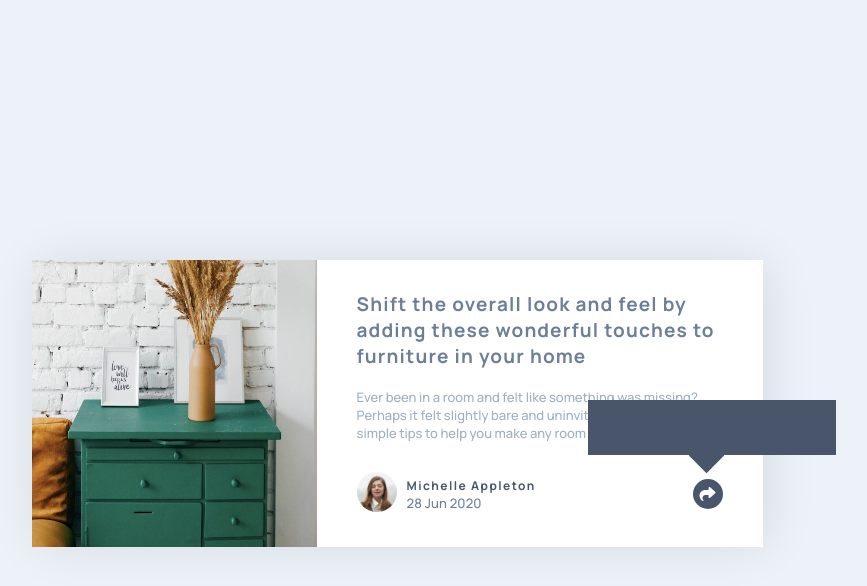
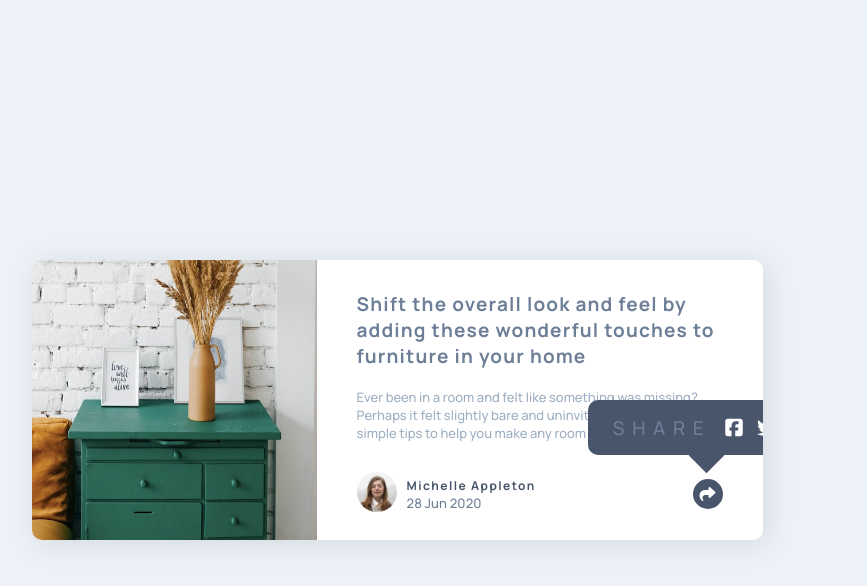
Before and after one commit to carmo-sousa/article-preview-component, a plain HTML site: page index.html in a window 1280 px wide. Both pictures are taken after a click on the element 950 px from the left and 494 px from the top of the page. Shown: the whole page, without its empty margins (243-1110 px from the left). Drawn offline with Linux system fonts and the light colour scheme.

Commit message:
Layout desktop finalizado

```diff
--- a/index.html
+++ b/index.html
@@ -37,6 +37,10 @@
         </div>
 
         <div class="card-social">
+          <p class="text">share</p>
+          <i class="fab fa-facebook-square"></i>
+          <i class="fab fa-twitter"></i>
+          <i class="fab fa-pinterest"></i>
           <div class="square"></div>
         </div>
       </div>
--- a/scss/index.scss
+++ b/scss/index.scss
@@ -13,45 +13,46 @@ body {
   background-color: $LightGrayishBlue;
 
   .root {
+    align-items: center;
     display: flex;
+    height: 100%;
     justify-content: center;
-    align-items: center;
     width: 100%;
-    height: 100%;
 
     .card {
-      width: 731px;
-      height: 280px;
       background-color: #ffffff;
       border-radius: 10px;
-      // overflow: hidden;
-      box-shadow: 4px 4px 50px rgba($color: #000000, $alpha: 0.1);
+      box-shadow: 4px 4px 30px rgba($color: #000000, $alpha: 0.1);
       display: grid;
       grid-template-columns: 285px 1fr;
+      height: 280px;
+      overflow: hidden;
       position: relative;
+      width: 731px;
 
       .card-image {
+        grid-area: "image";
+        height: 100%;
         width: 285px;
-        height: 100%;
-        grid-area: "image";
 
         img {
+          height: 100%;
           width: 100%;
-          height: 100%;
         }
       }
 
       .card-text {
+        background-color: #ffffff;
         display: flex;
         flex-direction: column;
         grid-area: "text";
         padding: 31px 40px;
-        background-color: #ffffff;
 
         .title {
-          @include font($size: 19px, $weight: 700);
           letter-spacing: 0.06em;
           margin-bottom: 1em;
+
+          @include font($size: 19px, $weight: 700);
         }
 
         .text {
@@ -59,19 +60,19 @@ body {
         }
 
         .avatar {
-          margin-top: 30px;
-          width: 100%;
-          height: 100%;
+          align-items: center;
           display: flex;
           flex-direction: row;
-          align-items: center;
+          height: 100%;
+          margin-top: 30px;
           position: relative;
+          width: 100%;
 
           .image {
             img {
+              border-radius: 50%;
+              height: 40px;
               width: 40px;
-              height: 40px;
-              border-radius: 50%;
             }
           }
 
@@ -94,55 +95,71 @@ body {
           }
 
           .share {
-            width: 30px;
-            height: 30px;
+            align-items: center;
+            animation: animation 0.5s;
             background-color: $LightGrayishBlue;
             border-radius: 50%;
+            display: flex;
+            color: $DesaturatedDarkBlue;
+            cursor: pointer;
+            height: 30px;
+            justify-content: center;
             position: absolute;
             right: 0px;
-            display: flex;
-            justify-content: center;
-            align-items: center;
-            color: $DesaturatedDarkBlue;
-            cursor: pointer;
-            animation: animation 0.5s;
+            width: 30px;
           }
 
           .share.active {
-              background-color: $veryDarkGrayishBue;
-              color: #ffffff;
-            }
+            background-color: $veryDarkGrayishBue;
+            color: #ffffff;
+          }
         }
 
         .card-social {
+          align-items: center;
+          animation: animation 0.5s;
+          background-color: $veryDarkGrayishBue;
+          border-radius: 10px;
+          display: none;
           height: 55px;
+          justify-content: space-between;
+          padding: 0 25px;
+          position: absolute;
+          right: -10%;
+          top: 50%;
           width: 248px;
-          background-color: $veryDarkGrayishBue;
-          position: absolute;
-          top: 50%;
-          right: -10%;
-          display: none;
-          animation: animation 0.5s;
 
           .square {
+            background-color: $veryDarkGrayishBue;
+            bottom: -23%;
             height: 25px;
-            width: 25px;
-            background-color: $veryDarkGrayishBue;
             position: absolute;
-            bottom: -23%;
+            outline: none;
             right: 47%;
             transform: rotate(45deg);
-            outline: none;
+            width: 25px;
 
             &:active {
               background-color: transparent;
               outline: none;
             }
           }
+
+          .text {
+            letter-spacing: 0.4em;
+            text-transform: uppercase;
+            @include font($size: 19px);
+          }
+
+          .fab {
+            color: #ffffff;
+            cursor: pointer;
+            font-size: 20px;
+          }
         }
 
         .card-social.active {
-          display: block;
+          display: flex;
         }
       }
     }
```
Also changed, not shown: css/index.css.
